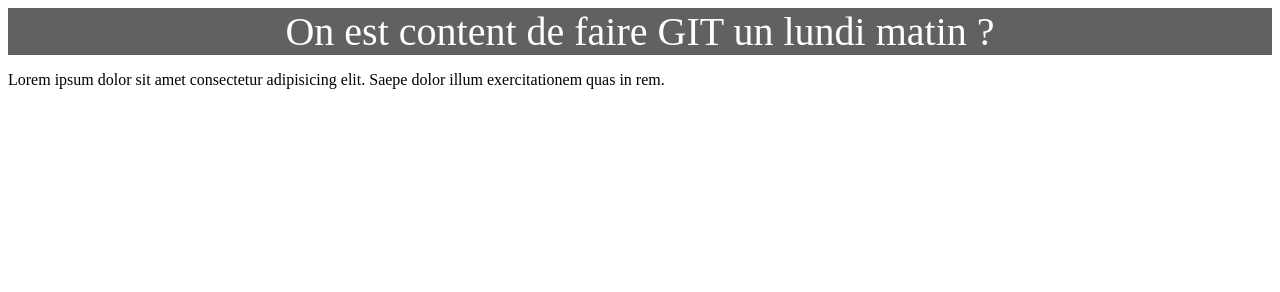
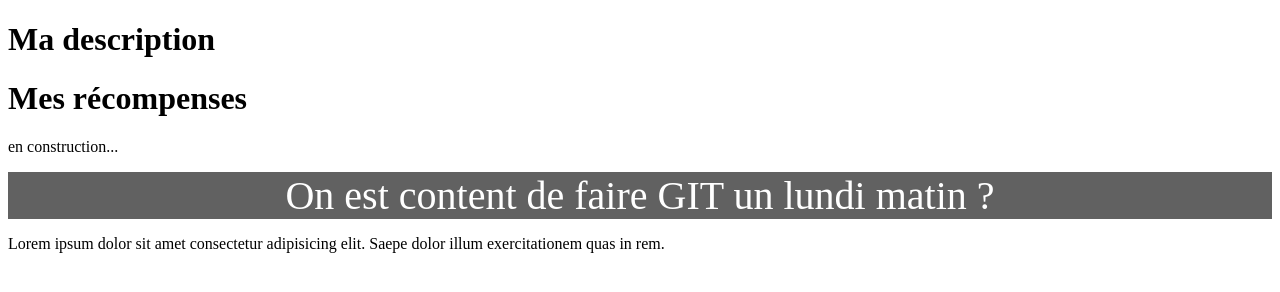
Before and after one commit to FlorianSaintL/mon_super_projet, a plain HTML site: page index.html in a window 1280 px wide. Drawn offline with Linux system fonts and the light colour scheme.

Commit message:
Excercice 2 du commit

```diff
--- a/index.html
+++ b/index.html
@@ -8,6 +8,9 @@
     <link rel="stylesheet" href="style.css">
 </head>
 <body>
+    <h1>Ma description</h1>
+    <h1>Mes récompenses</h1>
+    <p>en construction...</p>
 
     <!-- TITRE -->
     <div id="top-banner">
```
Also changed, not shown: style.css (+8 -4 lines).
